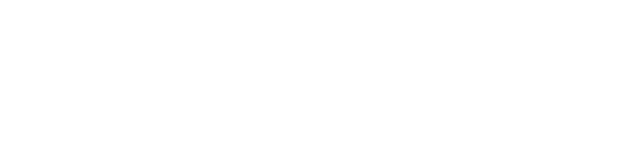
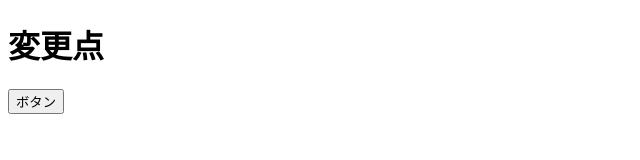
Before and after one commit to gizumon/git_practice, a plain HTML site: page index.html in a window 1280 px wide. Shown: the whole page, without its empty margins (0-640 px from the left). Drawn offline with Linux system fonts and the light colour scheme.

Commit message:
add button

```diff
--- a/index.html
+++ b/index.html
@@ -6,6 +6,8 @@
   </head>
   <body>
 
+    <h1>変更点</h1>
+    <button>ボタン</button>
 
   </body>
 </html>
--- a/style.css
+++ b/style.css
@@ -0,0 +1 @@
+p{font-color: red;}
```
Also changed, not shown: test/test.txt (added).
